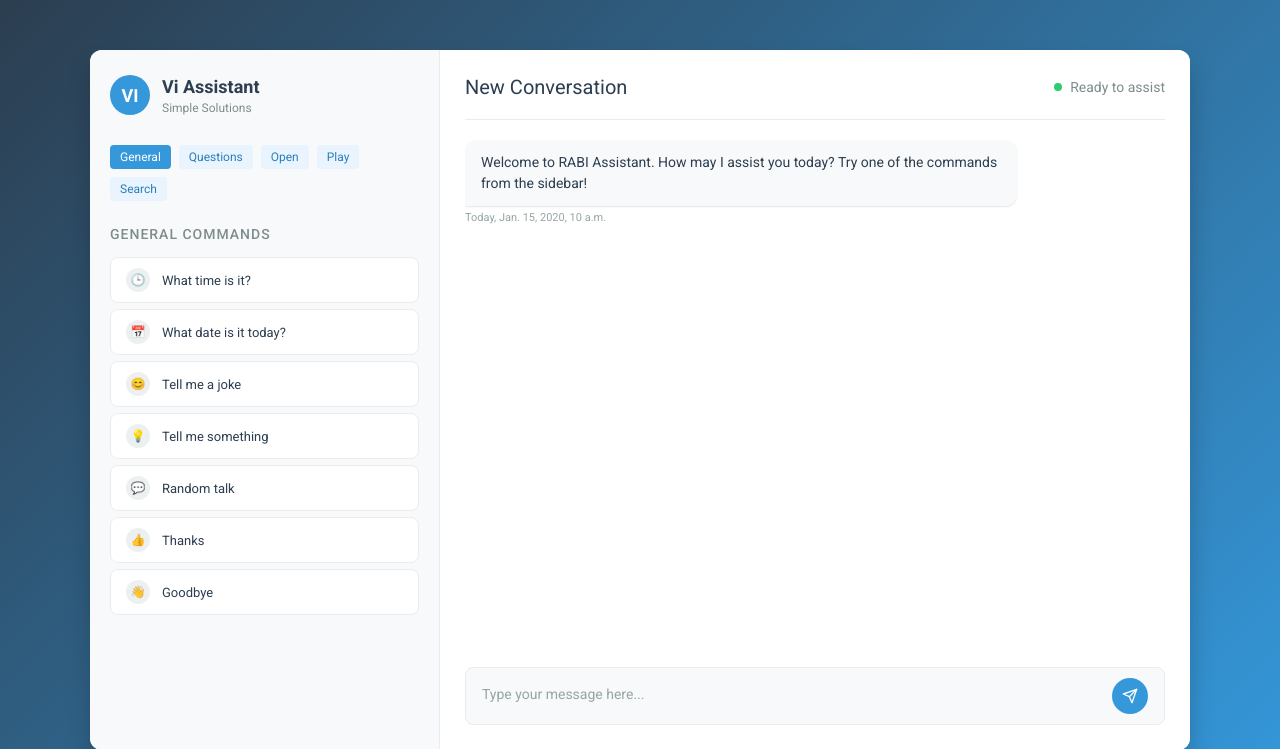
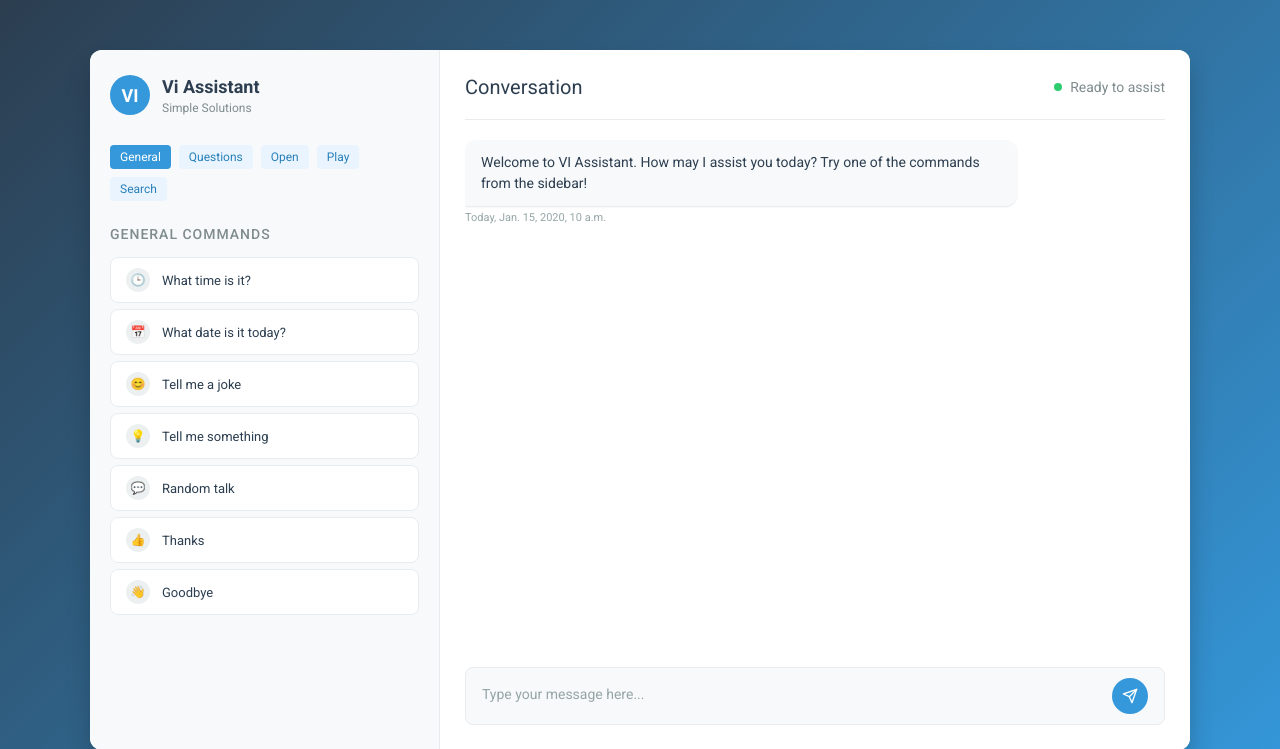
Before and after one commit to sayyedrabeeh/jarvis-ai, a Django app: template jarvis/assistant/templates/index.html in a window 1280 px wide. Shown: the top 749 px of the page. Run offline with Django 5.2, Linux system fonts and the light colour scheme; the template is opened without the code that fills it: most values are stand-ins (such as "Sample title", 1, 10 or a date in 2020).

Commit message:
READMEMD ADDED

```diff
--- a/jarvis/assistant/templates/index.html
+++ b/jarvis/assistant/templates/index.html
@@ -499,7 +499,7 @@
 
         <div class="main-content">
             <div class="chat-header">
-                <div class="chat-title">New Conversation</div>
+                <div class="chat-title">Conversation</div>
                 <div class="status">
                     <span class="status-indicator" id="statusIndicator"></span>
                     <span class="status-text">Ready to assist</span>
@@ -509,7 +509,7 @@
             <div class="conversation-history" id="conversationHistory">
                 <div class="message assistant-message">
                     <div class="message-bubble">
-                        Welcome to RABI Assistant. How may I assist you today? Try one of the commands from the sidebar!
+                        Welcome to VI Assistant. How may I assist you today? Try one of the commands from the sidebar!
                     </div>
                     <div class="message-meta">Today, {{ current_time }}</div>
                 </div>
```
Also changed, not shown: 1.jpg (added), 2.jpg (added), README.md (added).
